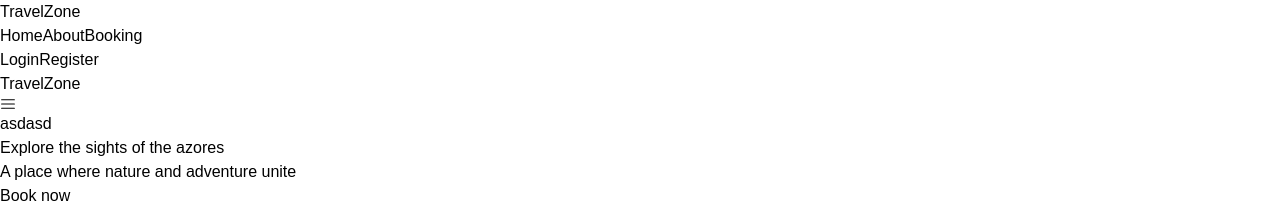
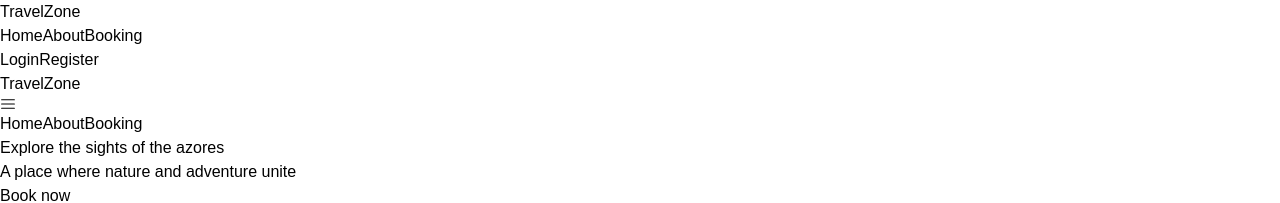
Before and after one commit to wahyunup/TravelZone, a React (Vite) app: page / in a window 1280 px wide. Both pictures are taken after a click on the icon 8 px from the left and 104 px from the top of the page. Shown: the top 203 px of the page. Built offline with nearby package versions, Linux system fonts and the light colour scheme.

Commit message:
add resposive navbar

```diff
--- a/src/components/partials/Navbar.jsx
+++ b/src/components/partials/Navbar.jsx
@@ -104,13 +104,15 @@ const Navbar = () => {
         </div>
       </div>
 
-    </div>
       {isOpenNav && (
-        <div className="flex justify-center absolute">
-          <span className="text-[13px]">{users?.username}</span>
-          <h1>asdasd</h1>
+        <div className="flex items-center justify-center gap-10 w-full h-screen flex-col py-5">
+          <span className="text-[15px]">{users?.username}</span>
+          {Navbar.map((item, index) => (
+            <Link key={index} to={item.href} name={item.name}/>
+          ))}
         </div>
       )}
+    </div>
       </>
   );
 };
```
